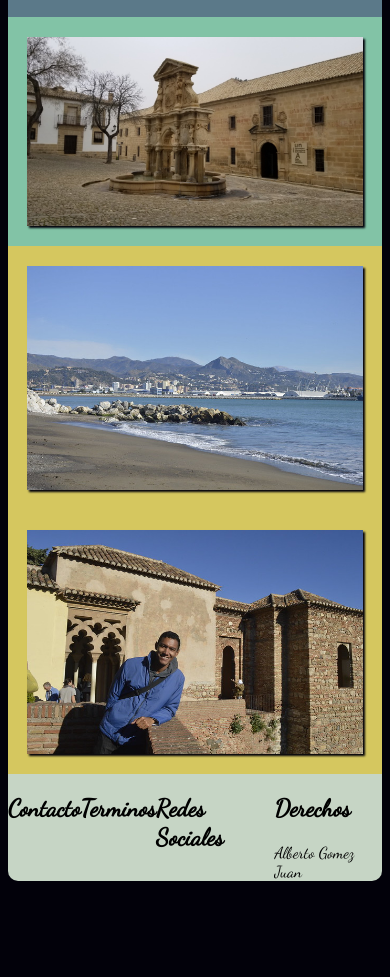
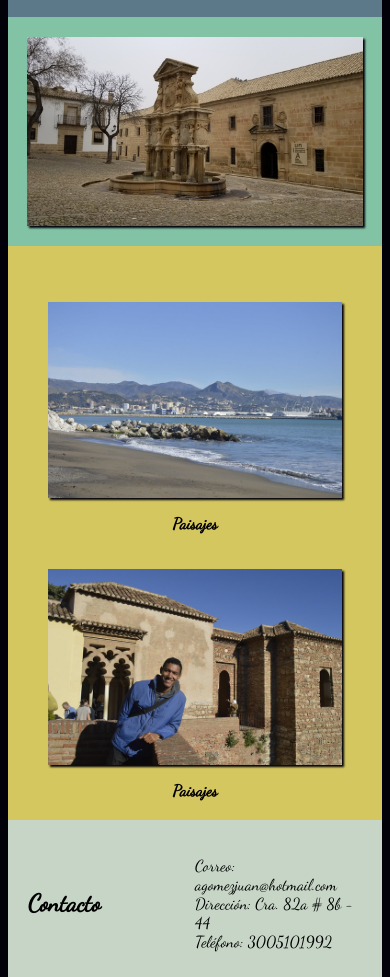
Before and after one commit to agomezjuan/webdefotografiaNextU, a plain HTML site: page index.html in a window 390 px wide. Shown: the part 123-1100 px from the top of the page. Before the commit the page ends 1012 px from the top, so only its background shows below. Drawn offline with Linux system fonts and the light colour scheme.

Commit message:
Terminado estilos de pagina principal

```diff
--- a/css/estilo.css
+++ b/css/estilo.css
@@ -49,6 +49,23 @@
     display: flex;
     justify-content: center;
     align-items: center;
+    margin: 20px 20px 0 20px;
+  }
+  footer {
+    background-color: #C6d5c5;
+    border-bottom-left-radius: 10px;
+    border-bottom-right-radius: 10px;
+    display: flex;
+    justify-content: space-around;
+  }
+  div[class^="col"] {
+    width: 25%;
+    padding: 10px auto;
+  }
+  div[class^="col"] h2 {
+    text-align: center;
+  }
+  div[class^="col"] p {
     margin: 20px;
   }
 }
@@ -95,6 +112,8 @@
     width: 100%;
     justify-content: space-around;
     align-items: center;
+    padding-top: 20px;
+    padding-bottom: 20px;
   }
   div[class^="caja"] a {
     display: flex;
@@ -102,11 +121,30 @@
     align-items: center;
   }
   a img[class^="imgSec"] {
-    width: 90%;
+    width: 100%;
     display: flex;
     justify-content: center;
     align-items: center;
-    margin: 20px;
+    margin: 20px 20px 0 20px;
+  }
+  footer {
+    background-color: #C6d5c5;
+    border-bottom-left-radius: 10px;
+    border-bottom-right-radius: 10px;
+  }
+  div[class^="col"] {
+    display: flex;
+    justify-content: center;
+    align-items: center;
+    padding: 20px;
+  }
+  div[class^="col"] h2 {
+    text-align: left;
+    width: 100%;
+  }
+  div[class^="col"] p {
+    text-align: left;
+    width: 100%
   }
 }
 
@@ -155,10 +193,8 @@ img[class^="imgSec2"]:hover {
   transform: translate(20px, -5px);
   box-shadow: 2px 2px 2px #82c3a6;
 }
-footer {
-  background-color: #C6d5c5;
-  border-bottom-left-radius: 10px;
-  border-bottom-right-radius: 10px;
-  display: flex;
-  justify-content: space-around;
+figcaption a {
+  color: #000;
+  text-decoration: none;
+  font-weight: bold;
 }
--- a/index.html
+++ b/index.html
@@ -30,18 +30,32 @@
     </section>
     <section id="secundaria">
       <div class="cajaIzq">
+        <figure>
         <a href="paisajes.html"><img class="imgSec1" src="imagenes/playa640x360.jpg" alt="Playa"></a>
+        </figure>
+        <figcaption><a href="paisajes.html">Paisajes</a></figcaption>
       </div>
       <div class="cajaDer">
+        <figure>
         <a href="retratos.html"><img class="imgSec2" src="imagenes/retrato640x360.jpg" alt="Retrato"></a>
+        </figure>
+        <figcaption><a href="paisajes.html">Paisajes</a></figcaption>
       </div>
     </section>
     <footer>
       <div class="col1">
         <h2>Contacto</h2>
+        <p>
+          Correo: agomezjuan@hotmail.com <br>
+          Dirección: Cra. 82a # 8b - 44 <br>
+          Teléfono: 3005101992
+        </p>
       </div>
       <div class="col2">
         <h2>Terminos</h2>
+        <p>
+          Se permite su reutilización sin fines comerciales.
+        </p>
       </div>
       <div class="col3">
         <h2>Redes Sociales</h2>
@@ -49,7 +63,7 @@
       </div>
       <div class="col4">
         <h2>Derechos</h2>
-        Alberto Gomez Juan
+        <p>Alberto Gomez Juan</p>
       </div>
     </footer>
   </div>
```
